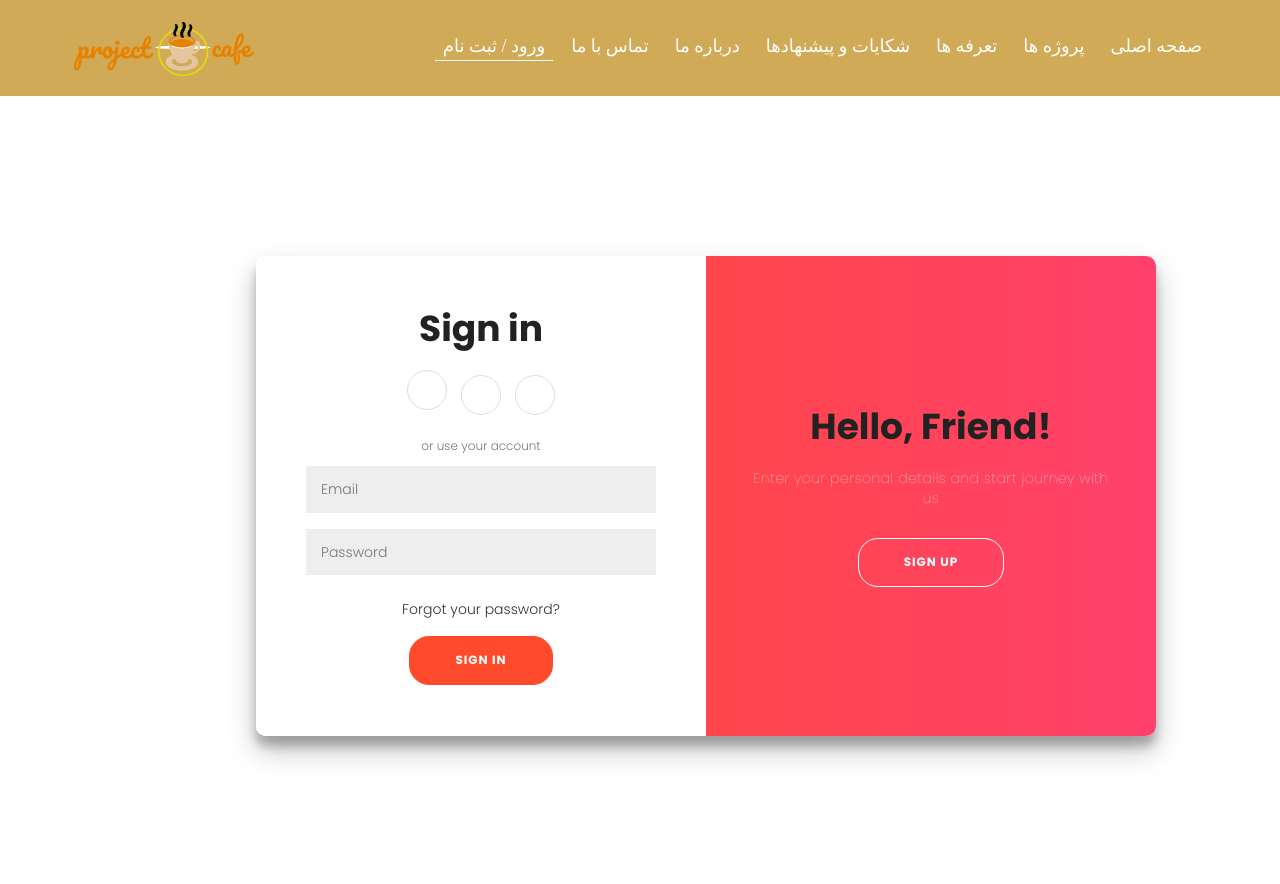
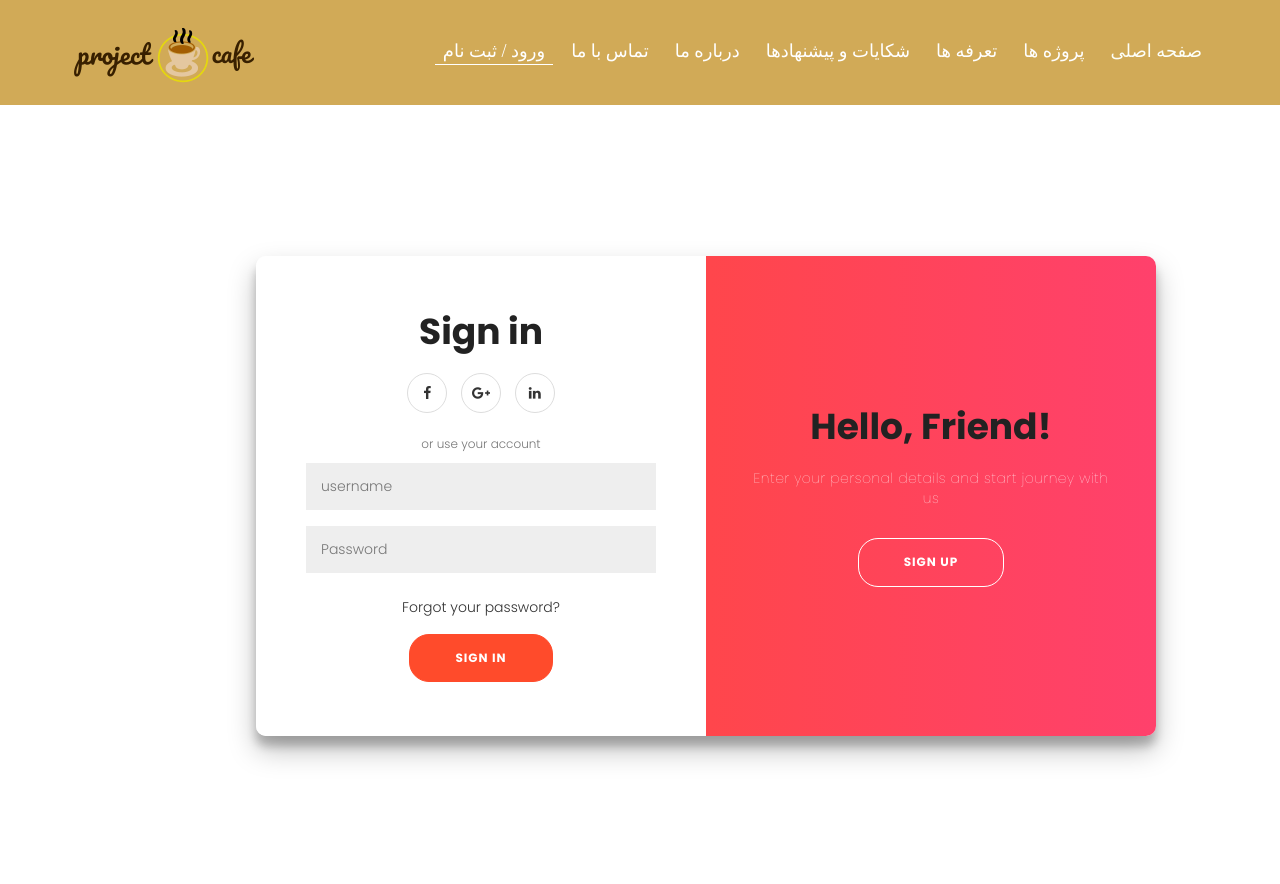
Before and after one commit to mjavadmt/solveproject, a Django app: page /djangoapp/price in a window 1280 px wide. Shown: the top 884 px of the page. Run offline with Django 3.2, Linux system fonts and the light colour scheme; some libraries are stand-ins or nearby versions.

Commit message:
sign in kiri

```diff
--- a/djangoProject/djangoapp/views.py
+++ b/djangoProject/djangoapp/views.py
@@ -23,7 +23,7 @@ def portfolio(request):
 
 
 def price(request):
-    return render(request, "djangoapp/price.html")
+    return render(request, "djangoapp/signin.html")
 
 
 def services(request):
@@ -41,6 +41,8 @@ def show_chat(request):
 
 def Projectpage(request):
     return render(request, "djangoapp/projectpage.html")
+
+
 def save_text(request):
     if request.method == "POST":
         temp = Temp(message=request.POST["msg_ajax"])
--- a/djangoProject/templates/djangoapp/blog-home.html
+++ b/djangoProject/templates/djangoapp/blog-home.html
@@ -43,7 +43,7 @@
 			          <li><a href="about.html">About</a></li>
 			          <li><a href="services.html">Services</a></li>
 			          <li><a href="portfolio.html">Portfolio</a></li>
-			          <li><a href="price.html">Pricing</a></li>
+			          <li><a href="signin.html">Pricing</a></li>
 			          <li class="menu-has-children"><a href="">Blog</a>
 			            <ul>
 			              <li><a href="blog-home.html">Blog Home</a></li>
--- a/djangoProject/templates/djangoapp/price.html
+++ b/djangoProject/templates/djangoapp/signin.html
@@ -360,7 +360,7 @@
 {#                    Pricing Plan#}
 {#                </h1>#}
 {#                <p class="text-white link-nav"><a href="{% url 'Index2' %}">Home </a> <span#}
-{#                        class="lnr lnr-arrow-right"></span> <a href="price.html"> Pricing Plan</a></p>#}
+{#                        class="lnr lnr-arrow-right"></span> <a href="signin.html"> Pricing Plan</a></p>#}
 {#            </div>#}
 {#        </div>#}
 {#    </div>#}
@@ -370,34 +370,36 @@
 <!-- sign in Area -->
 
 <div class="container1" id="container1">
-    <div class="form-container1 sign-up-container">
+    <div class="form-container1 sign-up-container1">
         <form action="#">
+
             <h1>Create Account</h1>
             <div class="social-container1">
-                <a href="#" class="social"><i class="fab fa-facebook-f"></i></a>
-                <a href="#" class="social"><i class="fab fa-google-plus-g"></i></a>
-                <a href="#" class="social"><i class="fab fa-linkedin-in"></i></a>
+                <a href="#" class="social"><i class="fa fa-facebook"></i></a>
+                <a href="#" class="social"><i class="fa fa-google-plus"></i></a>
+                <a href="#" class="social"><i class="fa fa-linkedin"></i></a>
             </div>
             <span>or use your email for registration</span>
-            <input type="text" placeholder="Name"/>
-            <input type="email" placeholder="Email"/>
-            <input type="password" placeholder="Password"/>
-            <button>Sign Up</button>
+            <input type="text" name="username" placeholder="username"/>
+            <input type="email" name="email" placeholder="Email"/>
+            <input type="password" name="password" placeholder="Password"/>
+            <button type="submit">Sign Up</button>
         </form>
     </div>
     <div class="form-container1 sign-in-container1">
         <form action="#">
+
             <h1>Sign in</h1>
             <div class="social-container1">
-                <a href="#" class="social"><i class="fab fa-facebook-f"></i></a>
-                <a href="#" class="social"><i class="fab fa-google-plus-g"></i></a>
-                <a href="#" class="social"><i class="fab fa-linkedin-in"></i></a>
+                <a href="#" class="social"><i class="fa fa-facebook"></i></a>
+                <a href="#" class="social"><i class="fa fa-google-plus"></i></a>
+                <a href="#" class="social"><i class="fa fa-linkedin"></i></a>
             </div>
             <span>or use your account</span>
-            <input type="email" placeholder="Email"/>
-            <input type="password" placeholder="Password"/>
+            <input type="text" name="username" placeholder="username"/>
+            <input type="password" name="password" placeholder="Password"/>
             <a href="#">Forgot your password?</a>
-            <button>Sign In</button>
+            <button type="submit">Sign In</button>
         </form>
     </div>
     <div class="overlay-container1">
@@ -415,6 +417,8 @@
         </div>
     </div>
 </div>
+
+
 <!-- end sign in Area -->
 <!-- Start faq Area -->
 {#<section class="faq-area pb-120">#}
```
Also changed, not shown: djangoProject/djangoapp/static/djangoapp/img/logo4.png (deleted), djangoProject/djangoapp/static/djangoapp/img/logo5.png.
